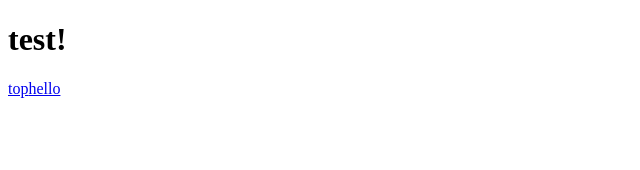
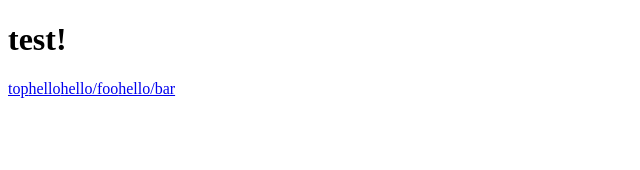
Before and after one commit to miyukiw/angular2, an Angular app: page / in a window 1280 px wide. Shown: the top 170 px of the page, without its empty margins (0-640 px from the left). Built offline with nearby package versions, Linux system fonts and the light colour scheme.

Commit message:
Handle routes in sub module

```diff
--- /dev/null
+++ b/src/app/app-routing.module.ts
@@ -0,0 +1,21 @@
+import { NgModule } from '@angular/core';
+import { Routes, RouterModule } from '@angular/router';
+import { HelloModule } from "./hello/hello.module";
+
+function loadHelloModule(): any {
+  return HelloModule;
+}
+
+const routes: Routes = [
+  {
+    path: 'hello',
+    loadChildren: loadHelloModule,
+  }
+];
+
+@NgModule({
+  imports: [RouterModule.forRoot(routes)],
+  exports: [RouterModule],
+  providers: []
+})
+export class AppRoutingModule { }
--- a/src/app/app.component.html
+++ b/src/app/app.component.html
@@ -5,6 +5,8 @@
   <nav>
     <a routerLink="/">top</a>
     <a routerLink="/hello">hello</a>
+    <a routerLink="/hello/foo">hello/foo</a>
+    <a routerLink="/hello/bar">hello/bar</a>
   </nav>
   <router-outlet></router-outlet>
 </div>
--- a/src/app/hello/hello-routing.module.ts
+++ b/src/app/hello/hello-routing.module.ts
@@ -1,7 +1,27 @@
 import { NgModule } from '@angular/core';
 import { Routes, RouterModule } from '@angular/router';
+import { HelloComponent } from './hello.component';
 
-const routes: Routes = [];
+const routes: Routes = [
+  {
+    path: '',
+    component: null,
+    children: [
+      {
+        path: '', // path: /hello
+        component: HelloComponent
+      },
+      {
+        path: 'foo', // path: /hello/foo
+        component: HelloComponent
+      },
+      {
+        path: 'bar', // path: /hello/bar
+        component: HelloComponent
+      }
+    ]
+  }
+];
 
 @NgModule({
   imports: [RouterModule.forChild(routes)],
```
Also changed, not shown: src/app/app.module.ts (+3 -9 lines).
